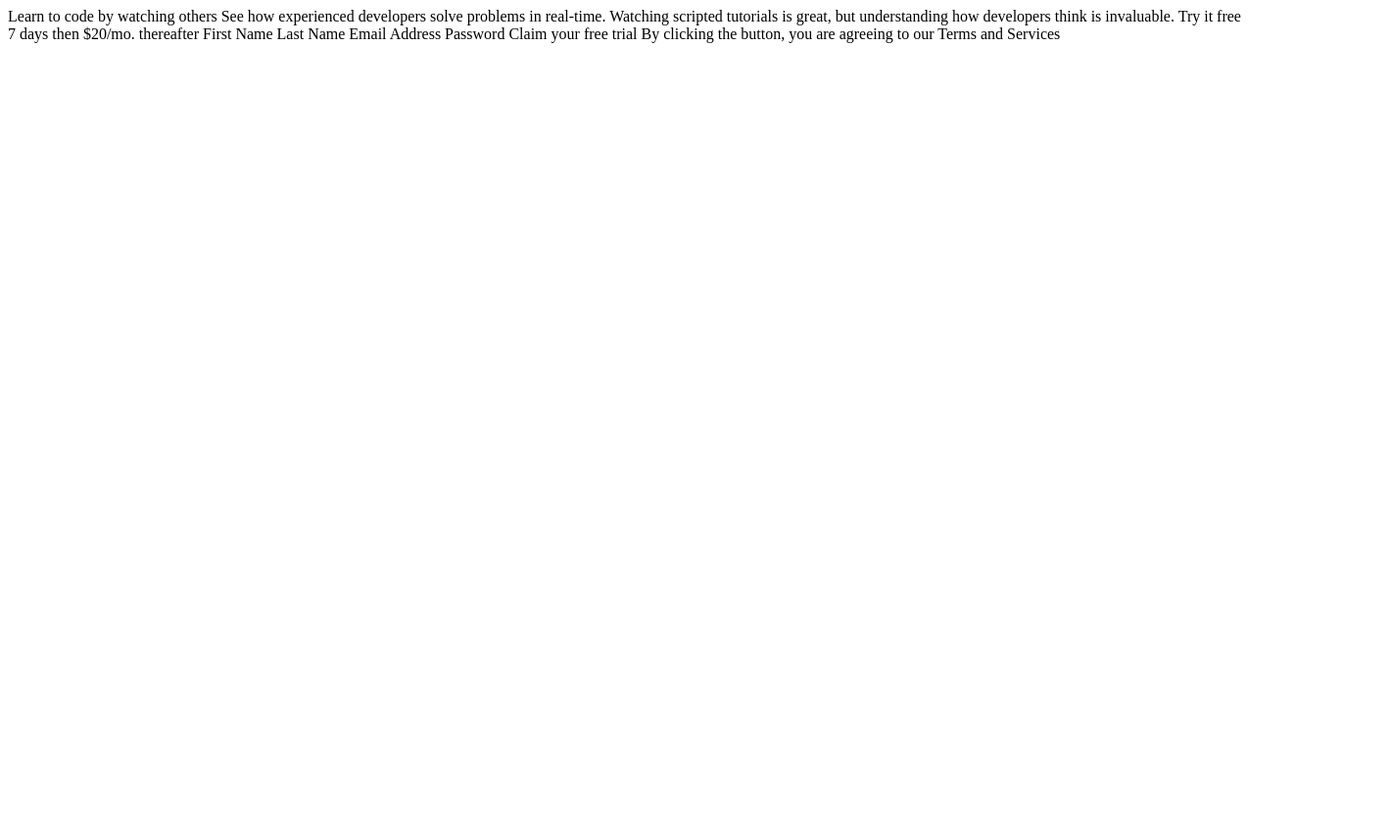
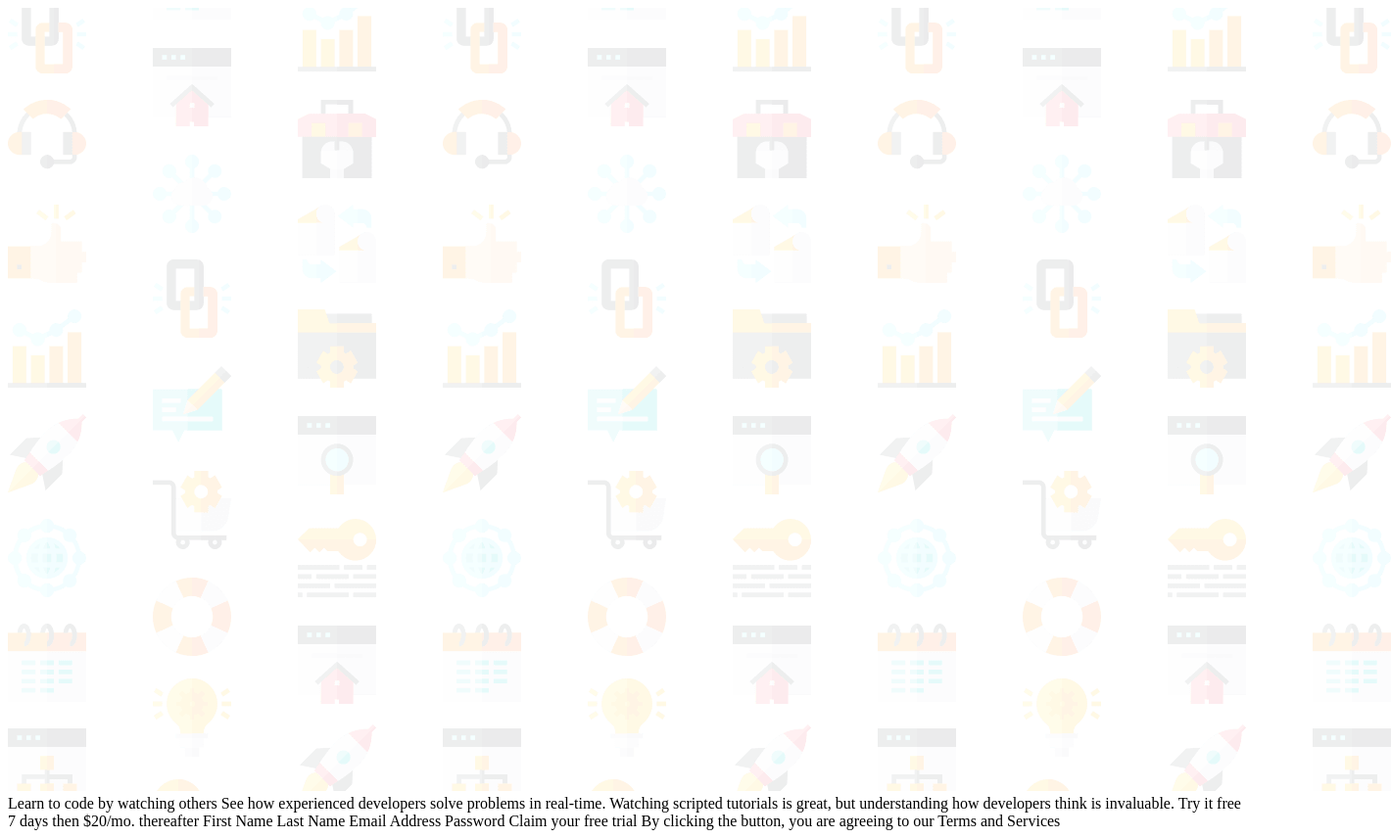
Before and after one commit to edsondornelas/Projeto-Formulario-de-Inscricao, a plain HTML site: page index.html in a window 1280 px wide. Shown: the whole page at 98% size, 1420 px wide, since content can reach past the window. Before the commit the page ends 800 px from the top, so only its background shows below. Drawn offline with Linux system fonts and the light colour scheme.

Commit message:
primeira modificação

```diff
--- /dev/null
+++ b/css/style.css
@@ -0,0 +1,6 @@
+*  {
+    margin: 0;
+    padding: 0;
+    box-sizing: border-box;
+    font-family: "poppins", sans-serif;
+}
--- a/index.html
+++ b/index.html
@@ -1,9 +1,11 @@
 <!DOCTYPE html>
 <html lang="en">
 <head>
+  <link rel="preconnect" href="https://fonts.gstatic.com" crossorigin>
   <meta charset="UTF-8">
-  <meta name="viewport" content="width=device-width, initial-scale=1.0"> <!-- displays site properly based on user's device -->
-
+  <meta name="viewport" content="width=device-width, initial-scale=1.0">
+  <link rel="preconnect" href="https://fonts.googleapis.com">
+  <link href="https://fonts.googleapis.com/css2?family=Poppins:wght@400;500;600;700&display=swap" rel="stylesheet">
   <link rel="icon" type="image/png" sizes="32x32" href="./images/favicon-32x32.png">
 
   <title>Frontend Mentor | Intro component with sign up form</title>
@@ -12,7 +14,11 @@
 </head>
 <body>
 
-  <main> </main>
+  <main>
+<img src="images/bg-intro-desktop.png" all="Imagem Intro">
+
+
+  </main>
   Learn to code by watching others
 
   See how experienced developers solve problems in real-time. Watching scripted tutorials is great,
```
